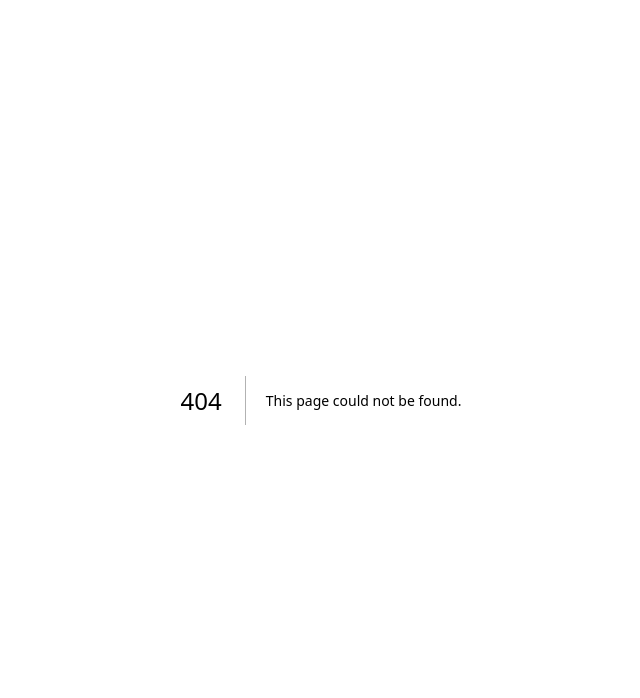
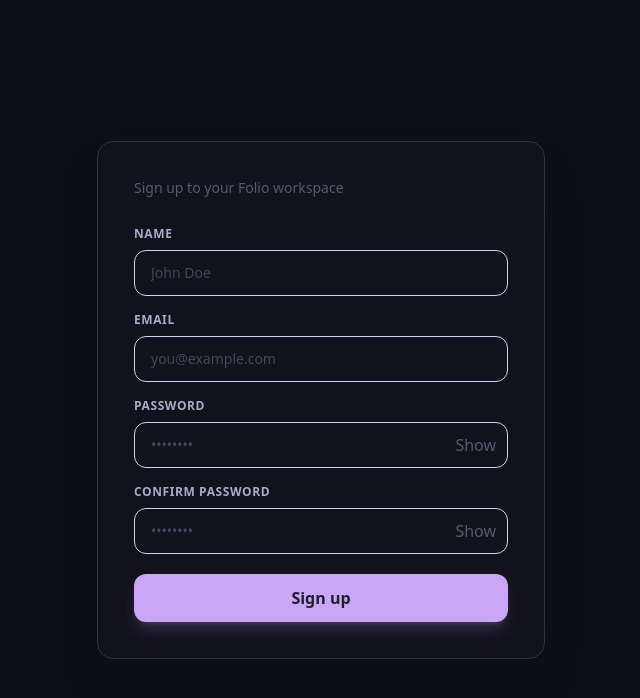
Before and after one commit to parvathy07r/Folio, a Next.js app: page /signup in a window 1280 px wide. Before the commit this address had no page. Shown: the top 698 px of the page, without its empty margins (319-959 px from the left). Built offline with nearby package versions, Linux system fonts and the light colour scheme; a web font is replaced by a local one.

Commit message:
feat: created signup page and added state management

```diff
--- /dev/null
+++ b/src/app/signup/page.tsx
@@ -0,0 +1,153 @@
+"use client";
+
+import Link from "next/link";
+import { useRouter } from "next/navigation";
+import { useState } from "react";
+
+export default function SignUpPage() {
+  const router = useRouter();
+  const [signUpFormState, setSignUpFormState] = useState({
+    name: "",
+    email: "",
+    password: "",
+    confirmPassword: "",
+    showPassword: false,
+    showConfirmPassword: false,
+    error: "",
+    loading: false,
+  });
+
+  const handleSingInButtonClick = () => {
+    console.log(signUpFormState);
+    router.push("/login");
+  };
+
+  return (
+    <div className="min-h-screen bg-base flex items-center justify-center px-4 relative overflow-hidden">
+      <div className="w-full max-w-md relative z-10">
+        {/* Card */}
+        <div className="bg-surface/80 border border-border rounded-2xl p-9 backdrop-blur-md shadow-2xl">
+          {/* heading */}
+          <div className="mb-7">
+            <p className="text-subtle text-sm">
+              Sign up to your Folio workspace
+            </p>
+          </div>
+
+          <div className="flex flex-col gap-4">
+            {/* name */}
+            <div>
+              <label className="text-xs font-semibold text-subtext tracking-wider block mb-2">
+                NAME
+              </label>
+              <input
+                type="text"
+                placeholder="John Doe"
+                value={signUpFormState.name}
+                onChange={(e) => {
+                  setSignUpFormState({
+                    ...signUpFormState,
+                    name: e.target.value,
+                  });
+                }}
+                className={`w-full bg-surface/60 border rounded-xl px-4 py-3 text-text text-sm placeholder-muted transition-colors focus:border-purple focus:outline-none`}
+              />
+            </div>
+            {/* Email */}
+            <div>
+              <label className="text-xs font-semibold text-subtext tracking-wider block mb-2">
+                EMAIL
+              </label>
+              <input
+                type="email"
+                placeholder="you@example.com"
+                value={signUpFormState.email}
+                onChange={(e) => {
+                  setSignUpFormState({
+                    ...signUpFormState,
+                    email: e.target.value,
+                  });
+                }}
+                className={`w-full bg-surface/60 border rounded-xl px-4 py-3 text-text text-sm placeholder-muted transition-colors focus:border-purple focus:outline-none`}
+              />
+            </div>
+
+            {/* Password */}
+            <div>
+              <label className="text-xs font-semibold text-subtext tracking-wider block mb-2">
+                PASSWORD
+              </label>
+              <div className="relative">
+                <input
+                  placeholder="••••••••"
+                  type={signUpFormState.showPassword ? "text" : "password"}
+                  value={signUpFormState.password}
+                  onChange={(e) => {
+                    setSignUpFormState({
+                      ...signUpFormState,
+                      password: e.target.value,
+                    });
+                  }}
+                  className={`w-full bg-surface/60 border rounded-xl px-4 py-3 text-text text-sm placeholder-muted transition-colors focus:border-purple focus:outline-none pr-11`}
+                />
+
+                <button
+                  onClick={() =>
+                    setSignUpFormState({
+                      ...signUpFormState,
+                      showPassword: !signUpFormState.showPassword,
+                    })
+                  }
+                  className="absolute right-3 top-1/2 -translate-y-1/2 text-subtle hover:text-subtext transition-colors"
+                >
+                  {signUpFormState.showPassword ? "Hide" : "Show"}
+                </button>
+              </div>
+            </div>
+
+            {/* Confirm Password */}
+            <div>
+              <label className="text-xs font-semibold text-subtext tracking-wider block mb-2">
+                CONFIRM PASSWORD
+              </label>
+              <div className="relative">
+                <input
+                  placeholder="••••••••"
+                  type={signUpFormState.showConfirmPassword ? "text" : "password"}
+                  value={signUpFormState.confirmPassword}
+                  onChange={(e) => {
+                    setSignUpFormState({
+                      ...signUpFormState,
+                      confirmPassword: e.target.value,
+                    });
+                  }}
+                  className={`w-full bg-surface/60 border rounded-xl px-4 py-3 text-text text-sm placeholder-muted transition-colors focus:border-purple focus:outline-none pr-11`}
+                />
+
+                <button
+                  onClick={() =>
+                    setSignUpFormState({
+                      ...signUpFormState,
+                      showConfirmPassword: !signUpFormState.showConfirmPassword,
+                    })
+                  }
+                  className="absolute right-3 top-1/2 -translate-y-1/2 text-subtle hover:text-subtext transition-colors"
+                >
+                  {signUpFormState.showConfirmPassword ? "Hide" : "Show"}
+                </button>
+              </div>
+            </div>
+
+            {/* Submit */}
+            <button
+              onClick={handleSingInButtonClick}
+              className="w-full bg-purple text-card font-semibold py-3 rounded-xl hover:bg-purple/90 transition-all disabled:opacity-50 disabled:cursor-not-allowed shadow-lg shadow-purple/20 mt-1"
+            >
+              Sign up
+            </button>
+          </div>
+        </div>
+      </div>
+    </div>
+  );
+}
```
